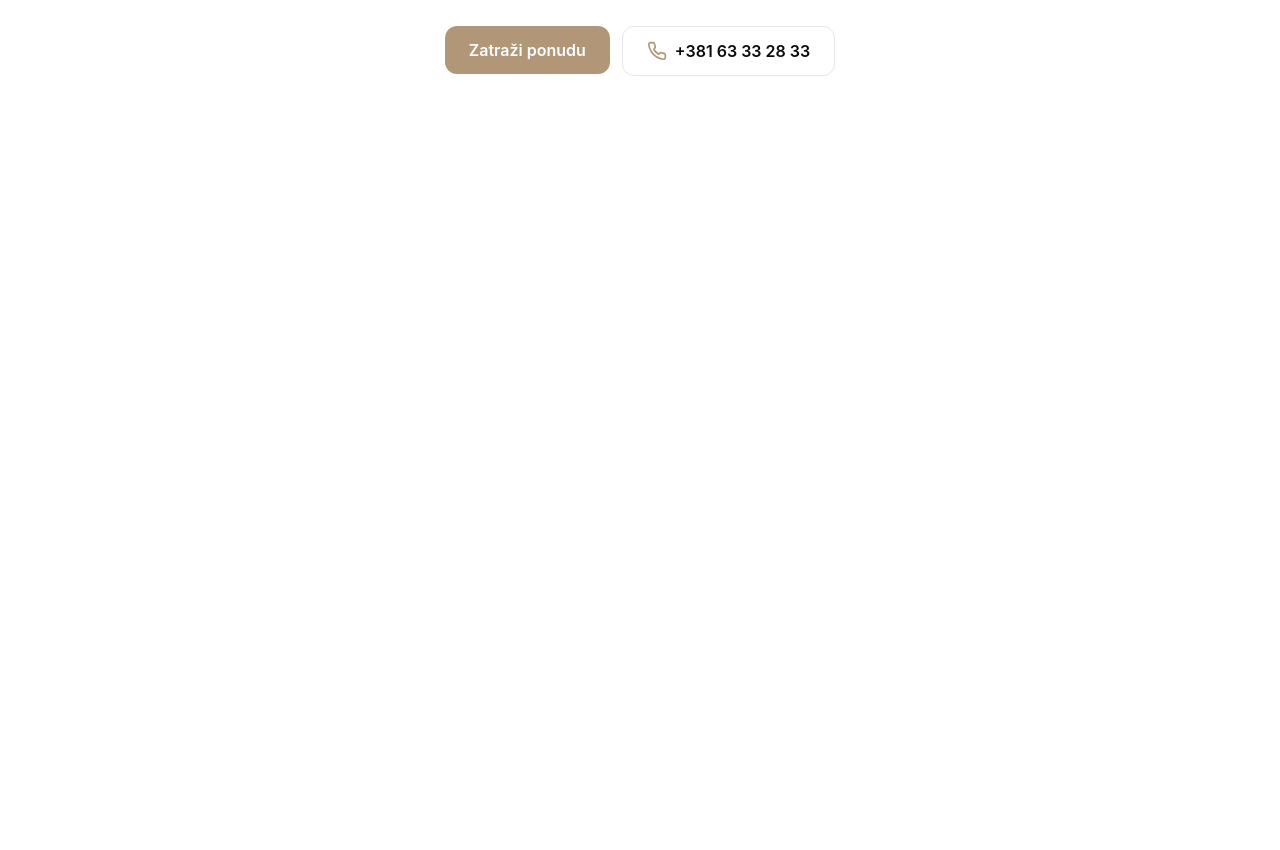
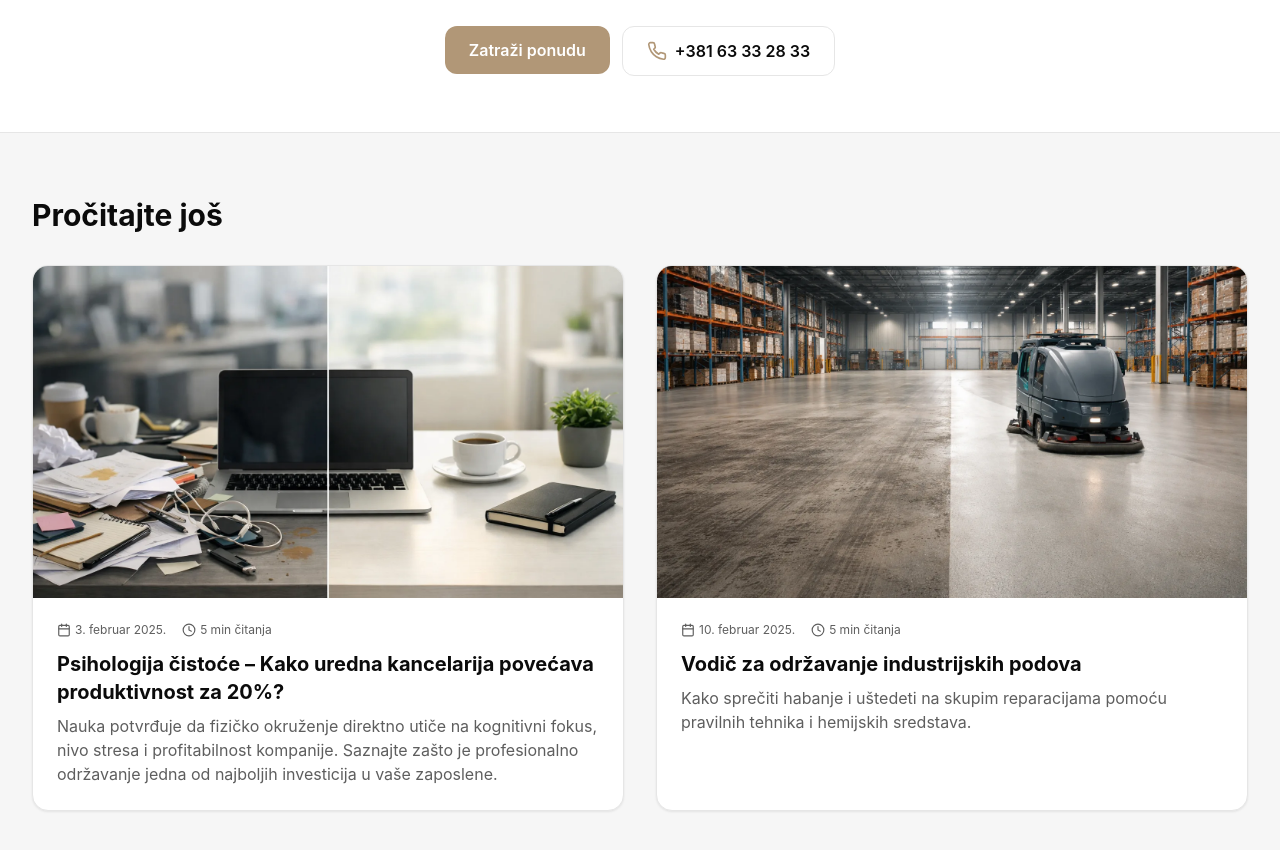
Before and after one commit to jeremicstefan/mamigo, a React (Vite) app: page /blog/ekolosko-ciscenje in a window 1280 px wide. Shown: the part 2001-2851 px from the top of the page. Before the commit the page ends 2133 px from the top, so only its background shows below. Built offline with nearby package versions, Linux system fonts and the light colour scheme.

Commit message:
Add related posts section at the end of blog posts
Shows 2 other blog posts under "Pročitajte još" heading after
the CTA section, improving internal linking and reader engagement.
Reuses BlogCard component for consistent styling.

Co-Authored-By: Claude Opus 4.6 <noreply@anthropic.com>

```diff
--- a/src/pages/BlogPostPage.jsx
+++ b/src/pages/BlogPostPage.jsx
@@ -4,11 +4,13 @@ import { LuArrowLeft, LuClock, LuCalendar, LuPhone } from 'react-icons/lu';
 import { BLOG_POSTS, blogPostingSchema } from '../constants/blog';
 import { SERBIA_CONTACT } from '../constants/contact';
 import BlogContent from '../components/Blog/BlogContent';
+import BlogCard from '../components/Blog/BlogCard';
 import MarketingButton from '../components/MarketingButton';
 
 const BlogPostPage = () => {
   const { slug } = useParams();
   const post = BLOG_POSTS.find((p) => p.slug === slug);
+  const relatedPosts = BLOG_POSTS.filter((p) => p.slug !== slug).slice(0, 2);
 
   useEffect(() => {
     if (!post) return;
@@ -131,6 +133,22 @@ const BlogPostPage = () => {
           </div>
         </div>
       </article>
+
+      {/* Related posts */}
+      {relatedPosts.length > 0 && (
+        <section className="bg-surface-50 border-t border-border-200 py-10 sm:py-12 lg:py-16">
+          <div className="max-w-container mx-auto px-4 sm:px-6 lg:px-8">
+            <h2 className="text-xl sm:text-2xl md:text-3xl font-bold text-text-900 mb-6 sm:mb-8">
+              Pročitajte još
+            </h2>
+            <div className="grid grid-cols-1 md:grid-cols-2 gap-5 sm:gap-6 lg:gap-8">
+              {relatedPosts.map((related) => (
+                <BlogCard key={related.slug} post={related} />
+              ))}
+            </div>
+          </div>
+        </section>
+      )}
     </main>
   );
 };
```
